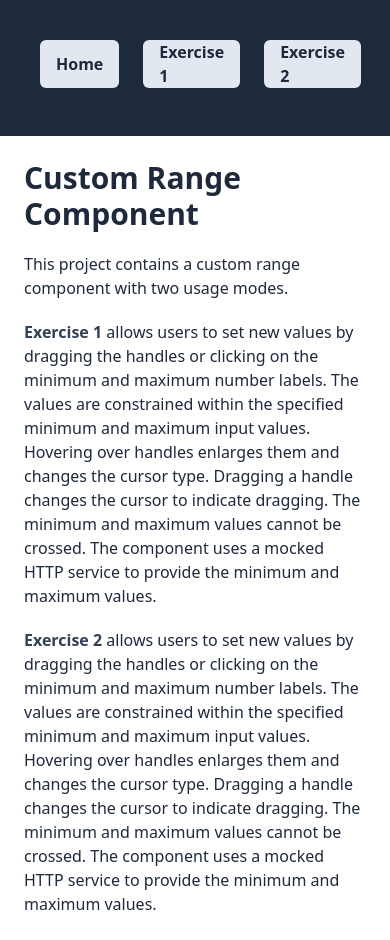
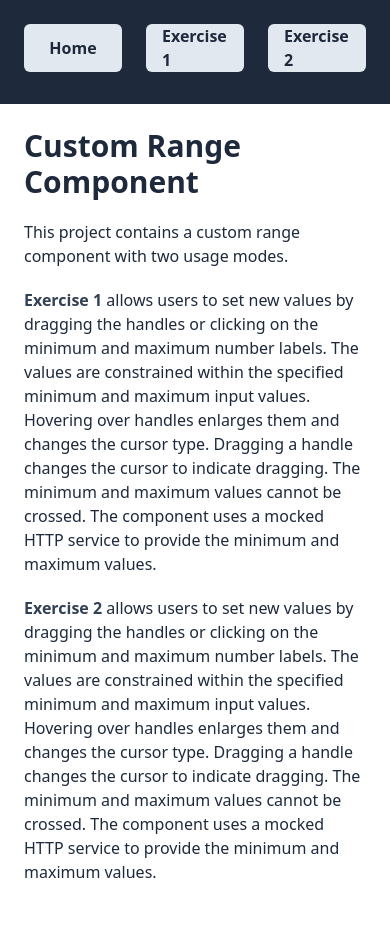
Before and after one commit to ccbabcn/range-component, a Next.js app: page / in a window 390 px wide. After the commit the page ends 908 px from the top, so only its background shows below. Built offline with nearby package versions, Linux system fonts and the light colour scheme.

Commit message:
Updates layout styles

```diff
--- a/app/layout.tsx
+++ b/app/layout.tsx
@@ -10,8 +10,8 @@ export default function RootLayout({
     <html lang="en">
       <body>
         <div className="flex h-screen flex-col md:flex-row md:overflow-hidden">
-          <div className="w-full flex-none md:w-64">
-            <div className="intem flex h-full flex-row gap-x-6 bg-slate-800 p-10 md:flex-col md:px-6 md:py-12">
+          <div className="w-full flex-none">
+            <div className="intem flex h-full flex-row gap-x-6 bg-slate-800 p-6 md:flex-col md:px-6 md:py-12">
               <Link
                 className="mb-2 flex h-12 w-full items-center justify-center rounded-md bg-slate-200 p-4 font-bold text-slate-800 hover:bg-slate-300 hover:text-slate-500 md:justify-start"
                 href="/"
```
